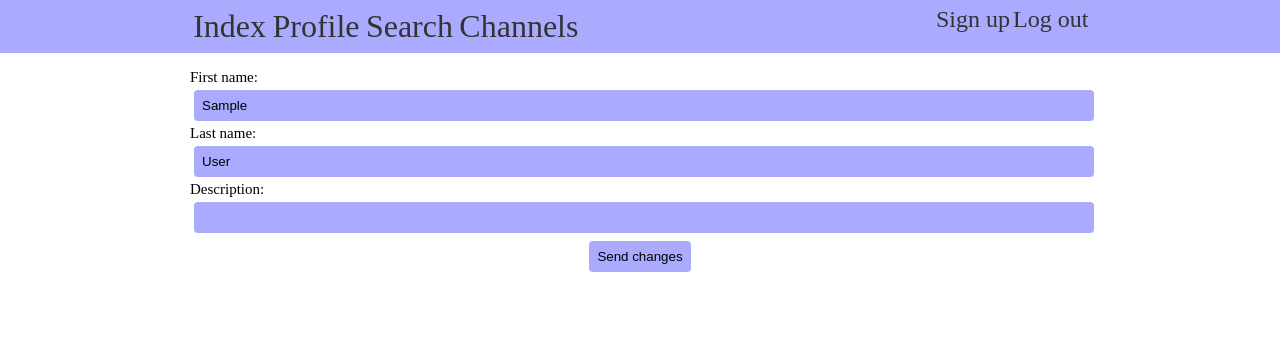
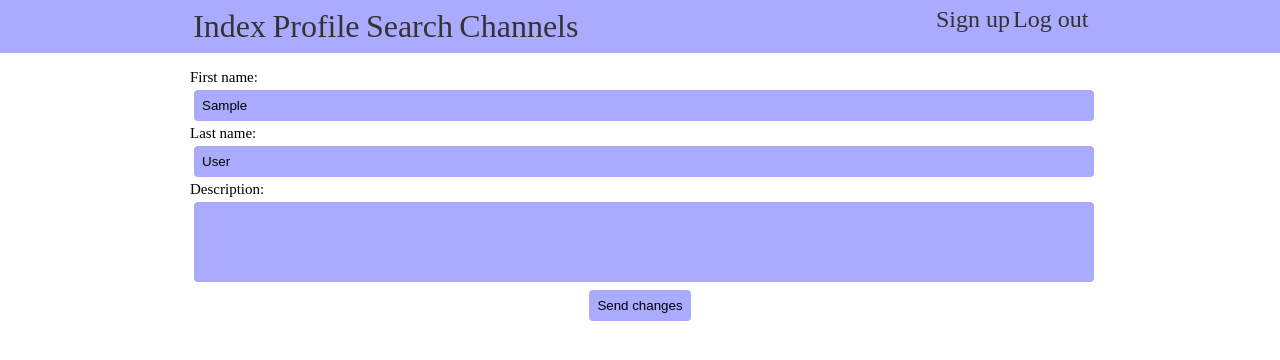
Before and after one commit to nalek0/test-messanger-public, a Flask app: page /profile in a window 1280 px wide. Shown: the top 360 px of the page. Run offline with Flask 2, Linux system fonts and the light colour scheme; the visitor is signed in with stand-in values (Sample User, id 1); data comes from the database, SQL or seed files in the repository; parts of the project's set-up code (start-up, migrations or seed data) failed here and were passed over.

Commit message:
Styles for description in profile

```diff
--- a/server/static/base.css
+++ b/server/static/base.css
@@ -1,7 +1,10 @@
 :root {
     --background-color: white;
     --header-color: #aaf;
+
     --accent-color: #aaf;
+    --darken-accent-color: #88c;
+    --lighten-accent-color: #ccf;
 
     --text-color: black;
 
--- a/server/static/forms.css
+++ b/server/static/forms.css
@@ -14,6 +14,7 @@ form.centered_content {
     text-align: center;
 }
 
+textarea,
 input[type=text].base_input,
 input[type=password].base_input,
 input[type=submit].base_input {
@@ -24,6 +25,29 @@ input[type=submit].base_input {
     outline: none;
     color: black;
     margin: 0.25rem;
+}
+
+textarea.base_textarea {
+    display: block;
+    box-sizing: border-box;
+    width: 100%;
+    height: 5rem;
+    resize: none;
+}
+
+.accent-scrollbar::-webkit-scrollbar,
+.accent-scrollbar::-webkit-scrollbar-track {
+    background: transparent;
+}
+.accent-scrollbar::-webkit-scrollbar {
+    width: 5px;
+}
+.accent-scrollbar::-webkit-scrollbar-thumb {
+    background: var(--darken-accent-color);
+
+    border-radius: 5px;
+    border: none;
+    cursor: pointer;
 }
 
 input.base_text_input {
@@ -39,10 +63,10 @@ input.base_submit_input {
     margin-right: auto;
 }
 input.base_submit_input:hover {
-    filter: brightness(110%);
+    background: var(--lighten-accent-color);
 }
 input.base_submit_input:active {
-    filter: brightness(90%);
+    background: var(--darken-accent-color);
 }
 
 input.base_checkbox_input {
--- a/server/templates/main/personal-profile.html
+++ b/server/templates/main/personal-profile.html
@@ -28,19 +28,18 @@
                    name="first_name"
                    class="base_input base_text_input"
                    value="{{ user.first_name }}"
-                   maxlength="80" required>
+                   maxlength="80" required />
             <div class="label">Last name:</div>
             <input type="text"
                    name="last_name"
                    class="base_input base_text_input"
                    value="{{ user.last_name }}"
-                   maxlength="80" required>
+                   maxlength="80" required />
             <div class="label">Description:</div>
-            <input type="text"
-                   name="description"
-                   class="base_input base_text_input"
-                   value="{{ user.description }}"
-                   maxlength="400">
+            <textarea name="description"
+                      class="base_input base_textarea accent-scrollbar"
+                      value="{{ user.description }}"
+                      maxlength="400"></textarea>
             <input type="submit" value="Send changes" class="base_input base_submit_input" onclick="update_profile(this)">
         </div>
     </div>
```
